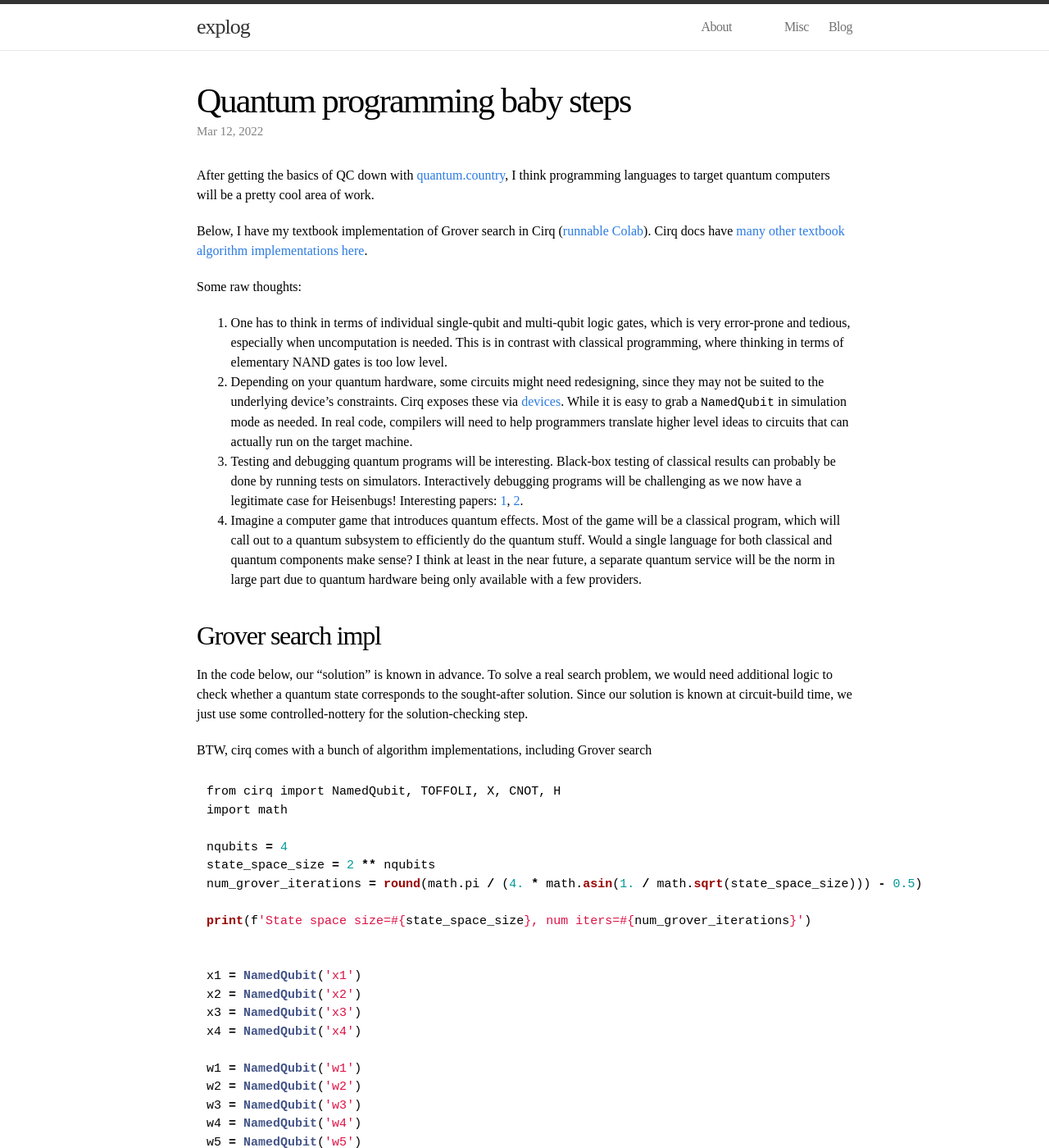
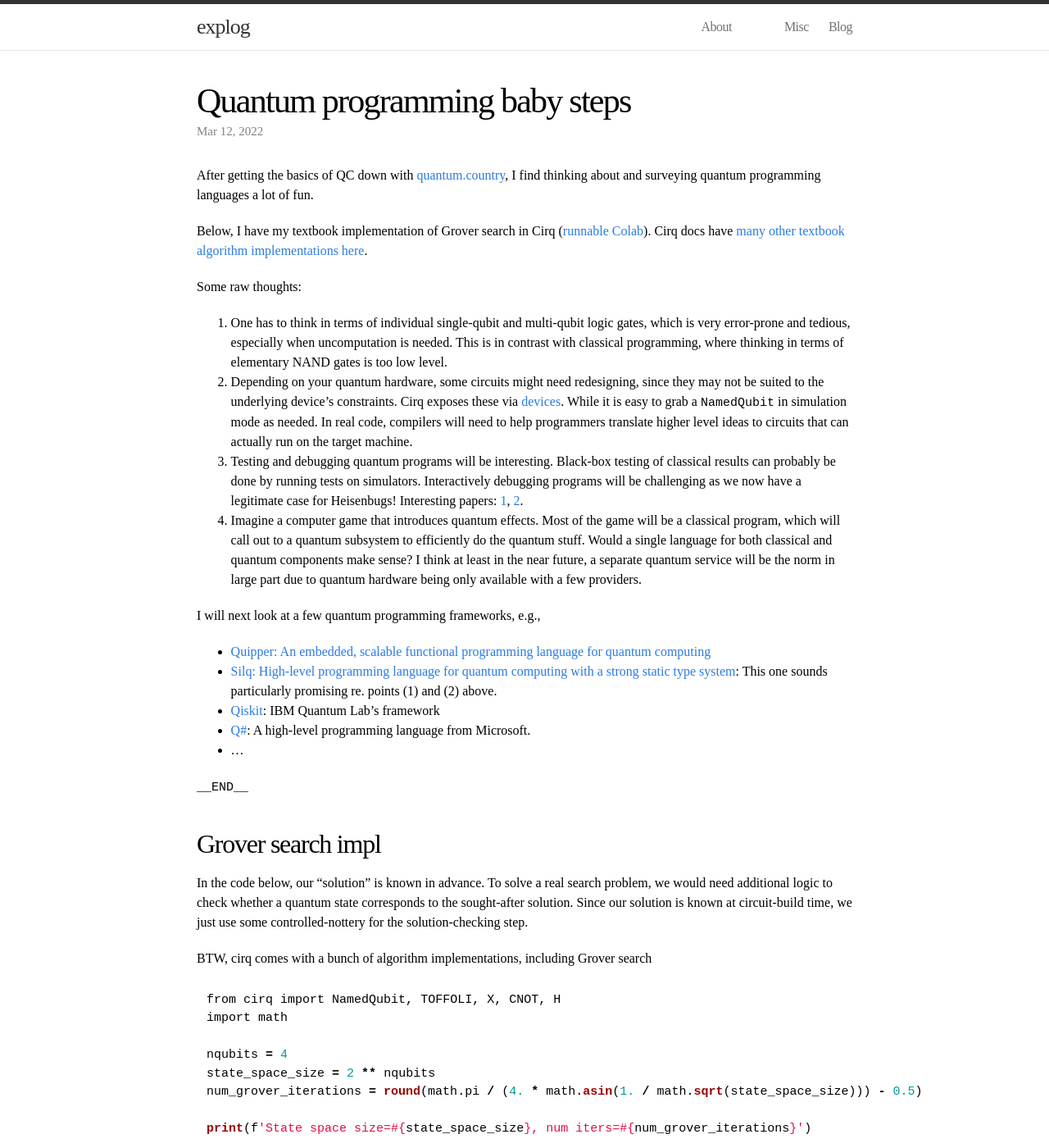
Before and after one commit to yati-sagade/yati-sagade.github.io, a Jekyll site: the page built from _posts/2022-03-12-thoughts-on-quantum-programming.markdown, in a window 1280 px wide and 1400 px high. Shown: the whole window at 82% size. Built offline with Jekyll 4.4.1, drawn with Linux system fonts in a browser that asks for light colours.

Commit message:
Fix qc post

```diff
--- a/_posts/2022-03-12-thoughts-on-quantum-programming.markdown
+++ b/_posts/2022-03-12-thoughts-on-quantum-programming.markdown
@@ -5,8 +5,8 @@ tags: qc
 ---
 
 After getting the basics of QC down with
-[quantum.country](https://quantum.country/), I think programming languages to
-target quantum computers will be a pretty cool area of work.
+[quantum.country](https://quantum.country/), I find thinking about and surveying
+quantum programming languages a lot of fun.
 
 Below, I have my textbook implementation of Grover search in Cirq ([runnable
 Colab](https://colab.research.google.com/drive/1pg6MhRkOze27EDY6TiIfJVa0JHOUmZ1T?usp=sharing)).
@@ -36,6 +36,16 @@ efficiently do the quantum stuff. Would a single language for both classical and
 quantum components make sense? I think at least in the near future, a separate
 quantum service will be the norm in large part due to quantum hardware being
 only available with a few providers.
+
+I will next look at a few quantum programming frameworks, e.g.,
+
+* [Quipper: An embedded, scalable functional programming language for quantum computing](https://hackage.haskell.org/package/quipper-0.8.1)
+* [Silq: High-level programming language for quantum computing with a strong static type system](https://silq.ethz.ch/): This one sounds particularly promising re. points (1) and (2) above.
+* [Qiskit](https://qiskit.org/): IBM Quantum Lab's framework
+* [Q#](https://azure.microsoft.com/en-us/resources/development-kit/quantum-computing/#overview): A high-level programming language from Microsoft.
+* ...
+
+`__END__`
 
 ## Grover search impl
 
```
